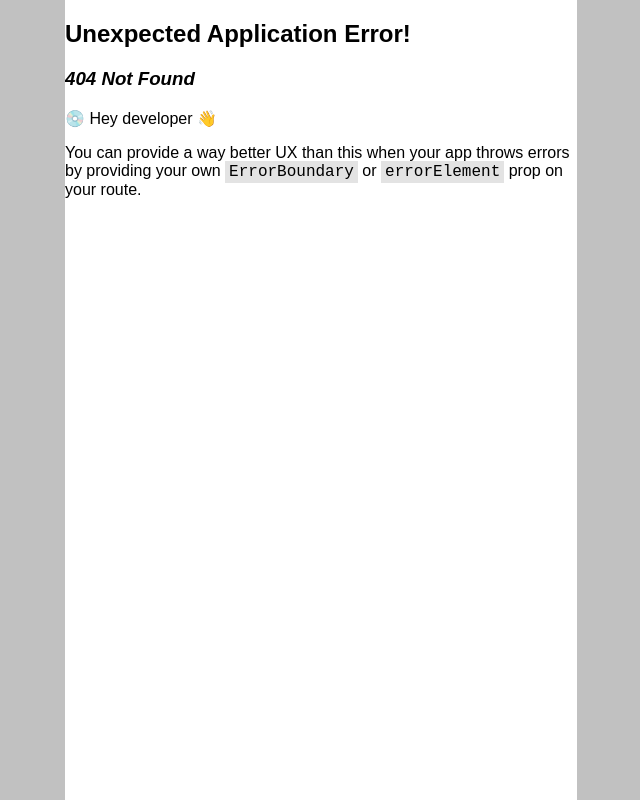
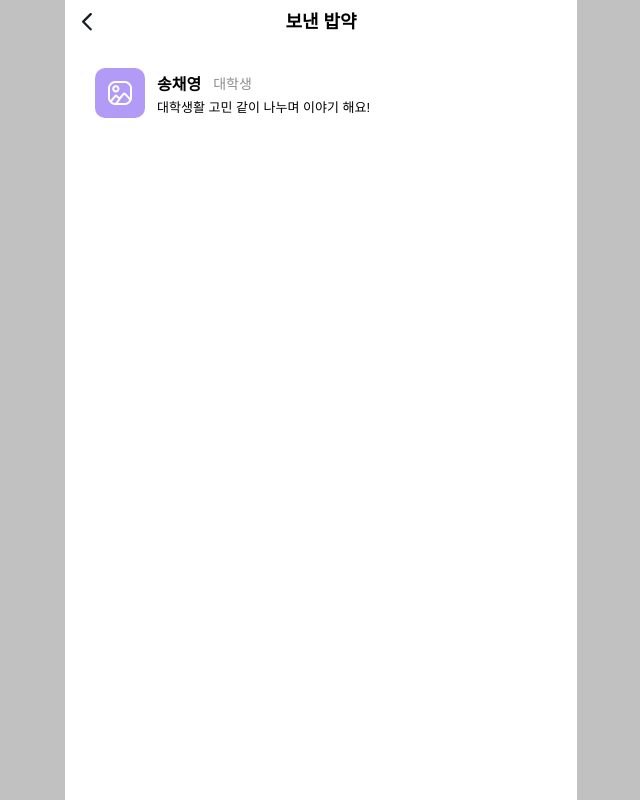
Before and after one commit to swyp3-babpool/babpool-frontend, a React (Vite) app: page /notification/1 in a window 1280 px wide. Before the commit this address had no page. Shown: the whole page, without its empty margins (319-959 px from the left). Built offline with nearby package versions, Linux system fonts and the light colour scheme; a web font is replaced by a local one.

Commit message:
feat: add notification detail page

```diff
--- /dev/null
+++ b/src/pages/Notification/NotificationDetailPage.styles.tsx
@@ -0,0 +1,50 @@
+import styled from 'styled-components';
+import { colors } from '@/assets/styles/theme';
+
+export const NotificationDetailPageContainer = styled.div`
+    width: 100%;
+    height: 100%;
+    position: relative;
+    background-color: ${colors.white};
+    display: flex;
+    flex-direction: column;
+    align-items: center;
+    justify-content: flex-start;
+    overflow: hidden;
+`;
+
+export const NotificationDetailPageSection = styled.div`
+    width: 100%;
+    height: 100%;
+    position: relative;
+    background-color: ${colors.white};
+    padding: 0 30px;
+    display: flex;
+    flex-direction: column;
+    align-items: center;
+    justify-content: flex-start;
+    overflow: hidden;
+`;
+
+export const Header = styled.div`
+    width: 100%;
+    height: 43px;
+    padding: 11px 10px 10px;
+    display: flex;
+    flex-direction: row;
+    align-items: center;
+    justify-content: space-between;
+`;
+
+export const BackButton = styled.button`
+    width: 24px;
+    height: 24px;
+    display: flex;
+    align-items: center;
+    justify-content: center;
+`;
+
+export const EmptyDiv = styled.div`
+    width: 24px;
+    height: 24px;
+`;
--- /dev/null
+++ b/src/pages/Notification/NotificationDetailPage.tsx
@@ -0,0 +1,37 @@
+import { useState } from 'react';
+import { colors } from '@/assets/styles/theme';
+
+import Txt from '@/components/common/text';
+import {
+    Header,
+    BackButton,
+    EmptyDiv,
+    NotificationDetailPageContainer,
+    NotificationDetailPageSection,
+} from './NotificationDetailPage.styles';
+import { ReactComponent as LeftArrowIcon } from '@/assets/icons/ic_back.svg';
+import { useParams } from 'react-router-dom';
+import ProfileBox from '@/components/profile/ProfileBox';
+
+export default function NotificationDetailPage() {
+    const { type } = useParams();
+    return (
+        <NotificationDetailPageContainer>
+            <Header>
+                <BackButton>
+                    <LeftArrowIcon />
+                </BackButton>
+                <Txt variant="h4">{type === 'received' ? '받은 밥약' : '보낸 밥약'}</Txt>
+                <EmptyDiv />
+            </Header>
+            <NotificationDetailPageSection>
+                <ProfileBox
+                    name="송채영"
+                    group="대학생"
+                    content="대학생활 고민 같이 나누며 이야기 해요!"
+                    padding="25px 0px 16px 0px"
+                />
+            </NotificationDetailPageSection>
+        </NotificationDetailPageContainer>
+    );
+}
--- a/src/routes/index.tsx
+++ b/src/routes/index.tsx
@@ -4,10 +4,11 @@ import {
     Route,
     RouterProvider,
 } from 'react-router-dom';
-import HomePage from '../pages/home/HomePage';
+import HomePage from '@/pages/home/HomePage';
 import SignInPage from '@/pages/signin/SignInPage';
 import SignUpPage from '@/pages/signup/SignUpPage';
 import NotificationPage from '@/pages/Notification/NotificationPage';
+import NotificationDetailPage from '@/pages/Notification/NotificationDetailPage';
 
 export default function RouteProvider() {
     const router = createBrowserRouter(
@@ -16,7 +17,8 @@ export default function RouteProvider() {
                 <Route path="/" element={<HomePage />} />
                 <Route path="signin" element={<SignInPage />} />
                 <Route path="signup" element={<SignUpPage />} />
-                <Route path="notification" element={<NotificationPage />}></Route>
+                <Route path="notification" element={<NotificationPage />} />
+                <Route path="notification/:type" element={<NotificationDetailPage />} />
             </>
         )
     );
```
